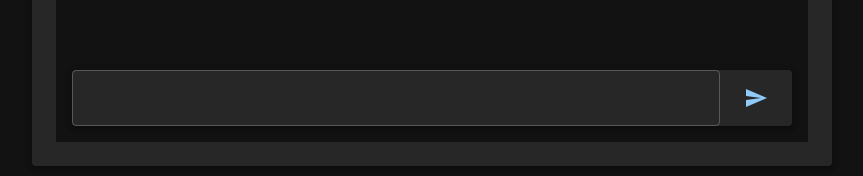
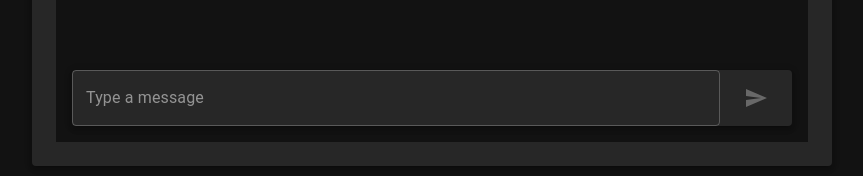
Before and after one commit to giuseppe2305/mui-realtime-chat, a React (Vite) app: page / in a window 1280 px wide. Shown: the part 549-725 px from the top of the page, without its empty margins (208-1071 px from the left). Built offline with nearby package versions, Linux system fonts and the light colour scheme.

Commit message:
Improved message sending logic.

```diff
--- a/src/components/MessageInput.tsx
+++ b/src/components/MessageInput.tsx
@@ -1,6 +1,6 @@
+import React, { useState } from "react";
 import { Send } from "@mui/icons-material";
 import { Paper, Stack, TextField, IconButton } from "@mui/material";
-import { useState } from "react";
 
 interface Props {
   addMessage: (message: string) => void;
@@ -9,11 +9,37 @@ interface Props {
 function MessageInput({ addMessage }: Props) {
   const [typing, setTyping] = useState("");
 
+  function sendMessage() {
+    if (!isMessageValid()) return;
+
+    addMessage(typing);
+    setTyping("");
+  }
+
+  function isMessageValid() {
+    return !!typing.trim();
+  }
+
+  function handleKeyDown(e: React.KeyboardEvent<HTMLDivElement>) {
+    if (e.key === "Enter" && !e.shiftKey) {
+      e.preventDefault();
+      sendMessage();
+    }
+  }
+
   return (
     <Paper elevation={4} sx={{ m: 2 }}>
       <Stack direction="row" alignItems="center">
-        <TextField value={typing} onChange={(e) => setTyping(e.target.value)} fullWidth />
-        <IconButton onClick={() => addMessage(typing)} color="primary" sx={{ mx: 2, p: 1 }}>
+        <TextField
+          value={typing}
+          onChange={(e) => setTyping(e.target.value)}
+          onKeyDown={handleKeyDown}
+          fullWidth
+          multiline
+          minRows={1}
+          placeholder="Type a message"
+        />
+        <IconButton onClick={sendMessage} color="primary" sx={{ mx: 2, p: 1 }} disabled={!isMessageValid()}>
           <Send />
         </IconButton>
       </Stack>
```
